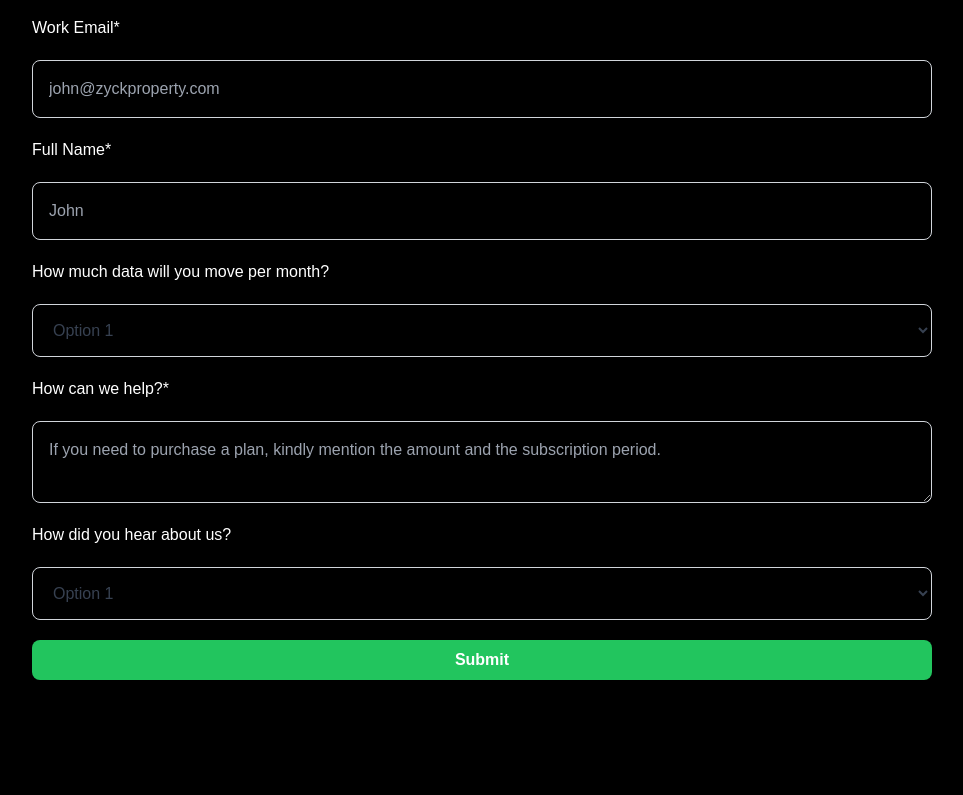
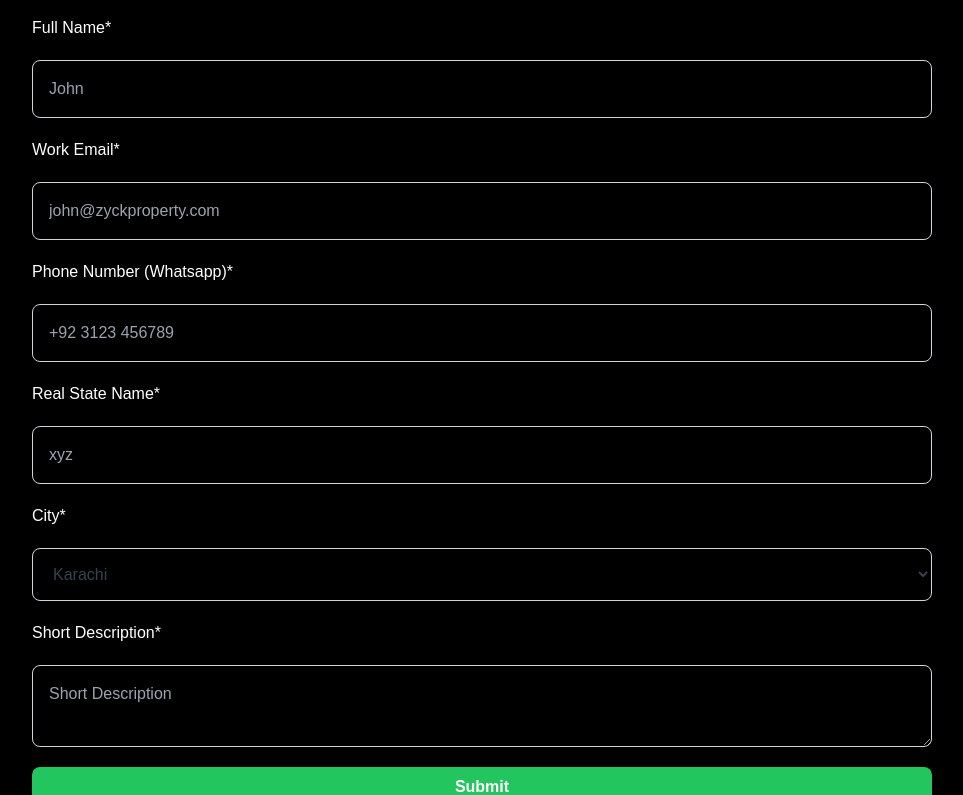
Before and after one commit to syedbilal123456/zyck-property, a Next.js app: page /talktosales in a window 1280 px wide. Shown: the part 500-1295 px from the top of the page, without its empty margins (158-1121 px from the left). Built offline with nearby package versions, Linux system fonts and the light colour scheme; no server answers.

Commit message:
pricing page added

```diff
--- a/src/app/properties/rent/[id]/page.tsx
+++ b/src/app/properties/rent/[id]/page.tsx
@@ -97,7 +97,9 @@ const Page = ({ params }: { params: Promise<{ id: string }> }) => {
               >
                 {property.images.map((image, index) => (
                   <SwiperSlide key={index}>
-                    <img
+                    <Image
+                      width={600}
+                      height={400}
                       src={image.url || "https://dummyimage.com/600x400"}
                       alt={`Property image ${index + 1}`}
                       className="w-full h-[400px] object-cover"
@@ -117,7 +119,9 @@ const Page = ({ params }: { params: Promise<{ id: string }> }) => {
               >
                 {property.images.map((image, index) => (
                   <SwiperSlide key={index}>
-                    <img
+                    <Image
+                      width={600}
+                      height={400}
                       src={image.url || "https://dummyimage.com/100x100"}
                       alt={`Thumbnail ${index + 1}`}
                       className="w-full h-[80px] object-cover rounded-md border border-gray-300 hover:border-green-500 transition-transform transform hover:scale-105 cursor-pointer"
--- a/src/app/talktosales/page.tsx
+++ b/src/app/talktosales/page.tsx
@@ -4,7 +4,7 @@ import React from "react";
 const page = () => {
   return (
     <div>
-      <div className="bg-gray-700 max-w-[980px] mx-auto p-10 text-center my-8">
+      <div className="bg-darkgreen max-w-[980px] mx-auto p-10 text-center my-8">
         <h2 className="text-4xl font-semibold text-white leading-9">Talk to Sales</h2>
         <p className="text-2xl">100+ companies</p>
         <p className="text-1xl">
@@ -18,19 +18,52 @@ const page = () => {
         <h1 className="text-3xl md:text-5xl font-bold">Let's Connect</h1>
         <p>Fill out the form, and we'll get back to you as soon as possible.</p>
         <form action="" className="space-y-5 mt-5 flex flex-col">
+        <label htmlFor="">Full Name*</label>
+          <input
+            type="text"
+            placeholder="John"
+            className="w-full p-4 bg-transparent outline-none border border-gray-300 rounded-md"
+          />
           <label htmlFor="">Work Email*</label>
           <input
             type="text"
             placeholder="john@zyckproperty.com"
             className="w-full p-4 bg-transparent outline-none border border-gray-300 rounded-md"
           />
-          <label htmlFor="">Full Name*</label>
+          <label htmlFor="">Phone Number (Whatsapp)*</label>
           <input
             type="text"
-            placeholder="John"
+            placeholder="+92 3123 456789"
             className="w-full p-4 bg-transparent outline-none border border-gray-300 rounded-md"
           />
-          <label htmlFor="">How much data will you move per month?</label>
+          <label htmlFor="">Real State Name*</label>
+          <input
+            type="text"
+            placeholder="xyz"
+            className="w-full p-4 bg-transparent outline-none border border-gray-300 rounded-md"
+          />
+          <label htmlFor="">City*</label>
+          <select
+            name="options"
+            id="options"
+            className="w-full p-4 bg-transparent outline-none border border-gray-300 rounded-md text-gray-700"
+            aria-label="Select an option"
+          >
+            <option defaultValue="Please select" disabled>
+              Please select
+            </option>
+            <option value="Karachi">Karachi</option>
+            <option value="Lahore">Lahore</option>
+            <option value="Larkana">Larkana</option>
+          </select>
+          <label htmlFor="">Short Description*</label>
+          <textarea
+            name=""
+            id=""
+            placeholder="Short Description"
+            className="w-full p-4 bg-transparent outline-none border border-gray-300 rounded-md"
+          />
+          {/* <label htmlFor="">How did you hear about us?</label>
           <select
             name="options"
             id="options"
@@ -43,28 +76,7 @@ const page = () => {
             <option value="option1">Option 1</option>
             <option value="option2">Option 2</option>
             <option value="option3">Option 3</option>
-          </select>
-          <label htmlFor="">How can we help?*</label>
-          <textarea
-            name=""
-            id=""
-            placeholder="If you need to purchase a plan, kindly mention the amount and the subscription period."
-            className="w-full p-4 bg-transparent outline-none border border-gray-300 rounded-md"
-          />
-          <label htmlFor="">How did you hear about us?</label>
-          <select
-            name="options"
-            id="options"
-            className="w-full p-4 bg-transparent outline-none border border-gray-300 rounded-md text-gray-700"
-            aria-label="Select an option"
-          >
-            <option defaultValue="Please select" disabled>
-              Please select
-            </option>
-            <option value="option1">Option 1</option>
-            <option value="option2">Option 2</option>
-            <option value="option3">Option 3</option>
-          </select>
+          </select> */}
           <button type="submit" className="bg-green-500 hover:bg-green-600 text-md py-2 rounded-md font-semibold"><Link href={'mailto:info@zyckproperty.com'} >Submit</Link></button>
         </form>
       </div>
--- a/src/components/views/Navbar.tsx
+++ b/src/components/views/Navbar.tsx
@@ -54,6 +54,9 @@ const Navbar = ({ children }: Props) => {
               <Link href="/user/properties">SELL</Link>
             </li>
             <li>
+              <Link href="/pricing">PRICING</Link>
+            </li>
+            <li>
               <Link href="/about">ABOUT US</Link>
             </li>
             <li>
--- a/tailwind.config.ts
+++ b/tailwind.config.ts
@@ -10,6 +10,7 @@ export default {
   theme: {
   	extend: {
   		colors: {
+			darkgreen: 'rgb(0, 101, 56)',
   			primary: {
   				DEFAULT: '#008000',
   				foreground: '#ffffff'
@@ -38,7 +39,7 @@ export default {
   			popover: {
   				DEFAULT: '#ffffff',
   				foreground: '#000000'
-  			}
+  			},
   		},
   		borderRadius: {
   			lg: '12px',
```
